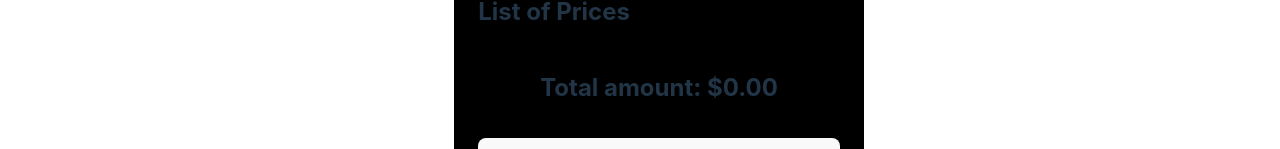
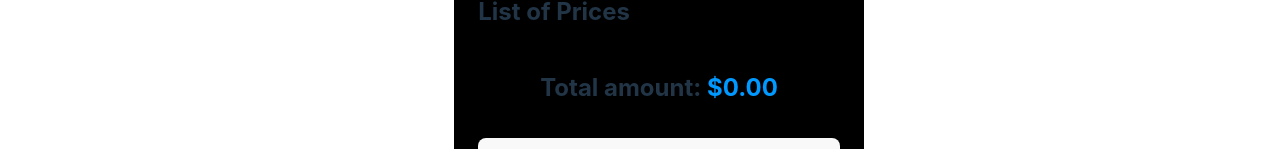
Before and after one commit to jorge-ferreyra/shopping-cart, a React (Vite) app: page /cart in a window 1280 px wide. Shown: the part 271-420 px from the top of the page. Built offline with nearby package versions, Linux system fonts and the light colour scheme.

Commit message:
Shapping CartPage

```diff
--- a/src/components/CartPage/CartPage.css
+++ b/src/components/CartPage/CartPage.css
@@ -146,6 +146,10 @@
   justify-content: space-between;
 }
 
+.cells-prices li span {
+  color: #09f;
+}
+
 .total-of-product {
   width: 25%;
   background-color: rgba(255, 255, 255, .02);
@@ -156,3 +160,7 @@
 .total-prices {
   text-align: center;
 }
+
+.total-prices span {
+  color: #09f;
+}
--- a/src/components/CartPage/CartPage.jsx
+++ b/src/components/CartPage/CartPage.jsx
@@ -58,7 +58,7 @@ export function CartPage () {
                   </>
                 )})}
                 <div className='total-prices'>
-                  <h2>Total amount: ${totalToPay}</h2>
+                  <h2>Total amount: <span>${totalToPay}</span></h2>
                 </div>
                 <button onClick={clearCart}>
                   <ClearCartIcon />
```
